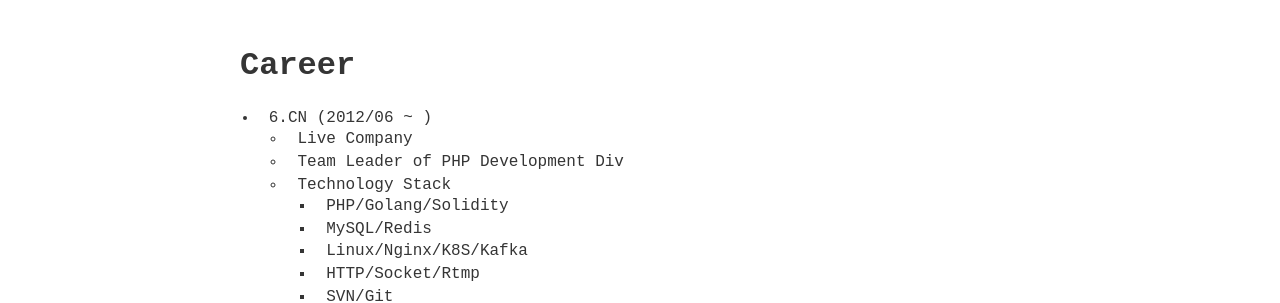
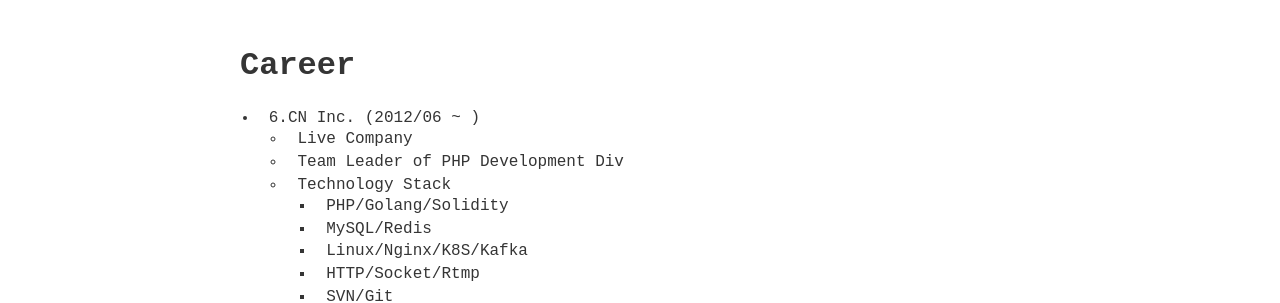
Before and after one commit to banjuanshu/banjuanshu.github.io, a Jekyll site: the page built from docs/index.md, in a window 1280 px wide. Shown: the part 555-858 px from the top of the page. Built offline with Jekyll 4.4.1, drawn with Linux system fonts in a browser that asks for light colours.

Commit message:
fix(base): Modify index.md

```diff
--- a/docs/index.md
+++ b/docs/index.md
@@ -14,7 +14,7 @@ Life motto: Nothing will change unless you do something.
 <br/>
 
 # Career
-* 6.CN (2012/06 ~ )
+* 6.CN Inc. (2012/06 ~ )
   * Live Company
   * Team Leader of PHP Development Div
   * Technology Stack
```
